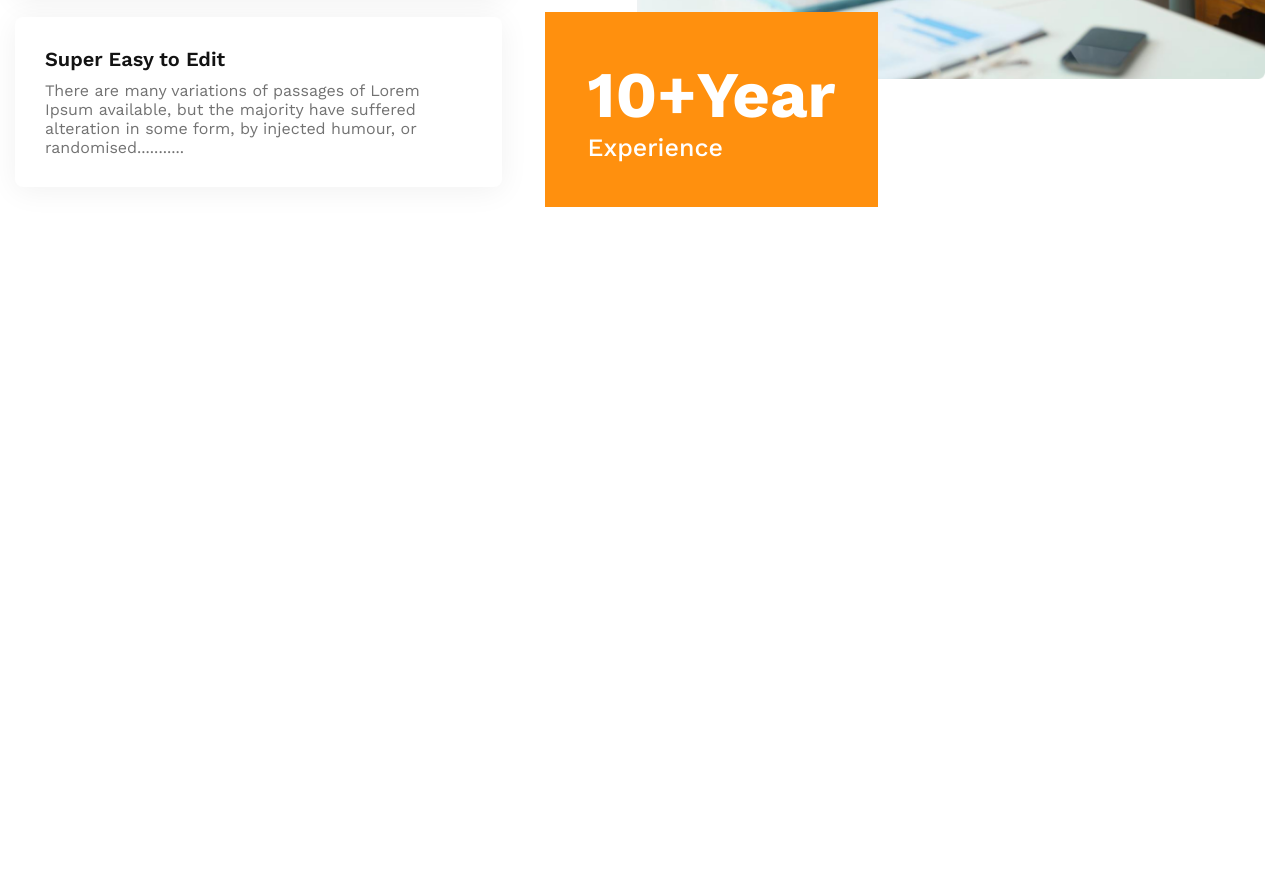
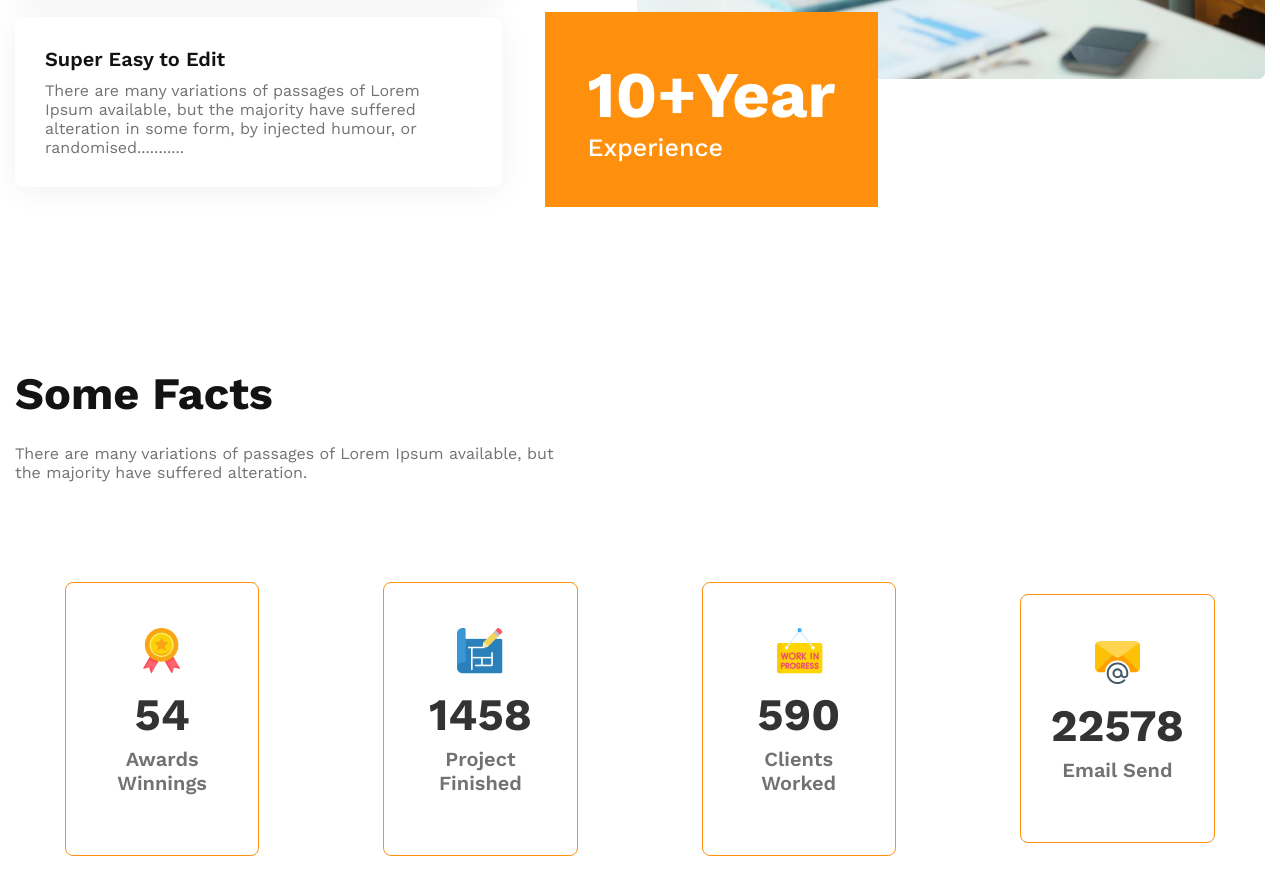
Before and after one commit to musharaf377/g3-architects, a plain HTML site: page index.html in a window 1280 px wide. Shown: the part 3023-3917 px from the top of the page. Before the commit the page ends 3245 px from the top, so only its background shows below. Drawn offline with nearby package versions, Linux system fonts and the light colour scheme.

Commit message:
Facts Area design done

```diff
--- a/assets/style/style.css
+++ b/assets/style/style.css
@@ -148,7 +148,9 @@ body{
     padding: 24px 0 32px;
 }
 
-/* Feature area css */
+/*=======================
+    Feature Area Style
+ ========================*/
 
 .feature-wrapper {
     display: flex;
@@ -216,3 +218,50 @@ body{
     bottom: 0;
     left: -92px;
 }
+
+/*=======================
+    Facts Area Style
+ ========================*/
+
+#facts-area {
+    padding: 130px 0 130px;
+}
+
+.section-heading {
+    max-width: 542px;
+    padding-bottom: 100px;
+}
+
+.section-heading h3 {
+    padding-bottom: 24px;
+    font-size: 45px;
+    font-weight: 700;
+    color: var(--black);
+}
+
+.fact-items {
+    display: flex;
+    align-items: center;
+    justify-content: space-between;
+    padding: 0px 50px;
+    gap: 124px;
+}
+
+.fact-single-item {
+    padding: 45px 30px 60px;
+    border: 1px solid #FF900E;
+    border-radius: 8px;
+    width: 25%;
+    text-align: center;
+}
+
+.fact-single-item h2 {
+    font-size: 45px;
+    padding: 10px 0 6px;
+    color: #333;
+}
+
+.fact-single-item p {
+    font-size: 20px;
+    font-weight: 600;
+}
--- a/index.html
+++ b/index.html
@@ -97,6 +97,39 @@
     </section>
     <!-- Feature Area End -->
 
-
+    <!-- Facts Area Start -->
+    <section id="facts-area">
+        <div class="container">
+            <div class="facts-wrapper">
+                <div class="section-heading">
+                    <h3>Some Facts</h3>
+                    <p>There are many variations of passages of Lorem Ipsum available, but the majority have suffered alteration.</p>
+                </div>
+                <div class="fact-items">
+                    <div class="fact-single-item">
+                        <img src="assets/image/icons/ribon.png" alt="">
+                        <h2>54</h2>
+                        <p>Awards Winnings</p>
+                    </div>
+                    <div class="fact-single-item">
+                        <img src="assets/image/icons/projects.png" alt="">
+                        <h2>1458</h2>
+                        <p>Project Finished</p>
+                    </div>
+                    <div class="fact-single-item">
+                        <img src="assets/image/icons/customers.png" alt="">
+                        <h2>590</h2>
+                        <p>Clients Worked</p>
+                    </div>
+                    <div class="fact-single-item">
+                        <img src="assets/image/icons/email.png" alt="">
+                        <h2>22578</h2>
+                        <p>Email Send</p>
+                    </div>
+                </div>
+            </div>
+        </div>
+    </section>
+    <!-- Facts Area End -->
 </body>
 </html>
```
